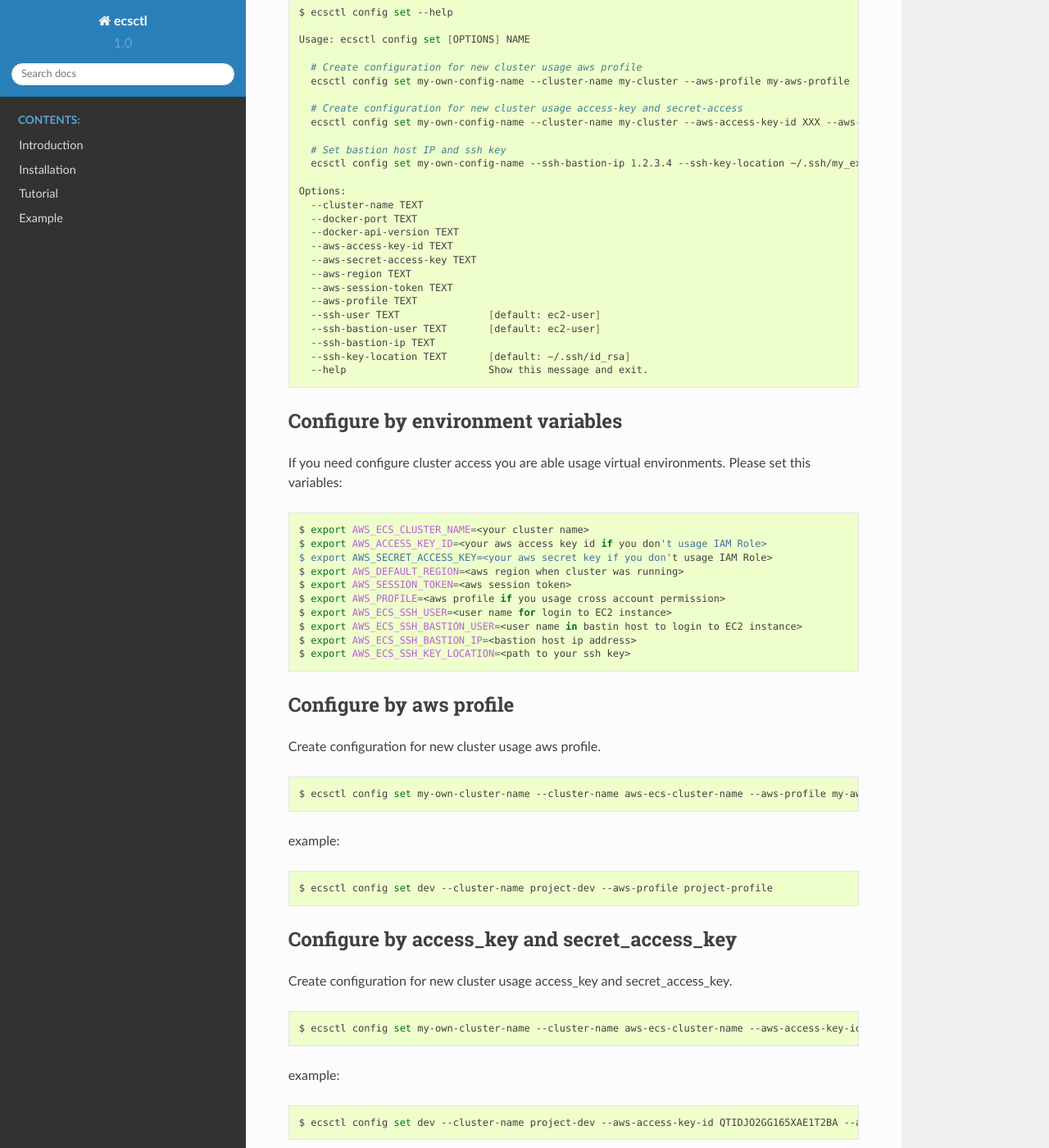
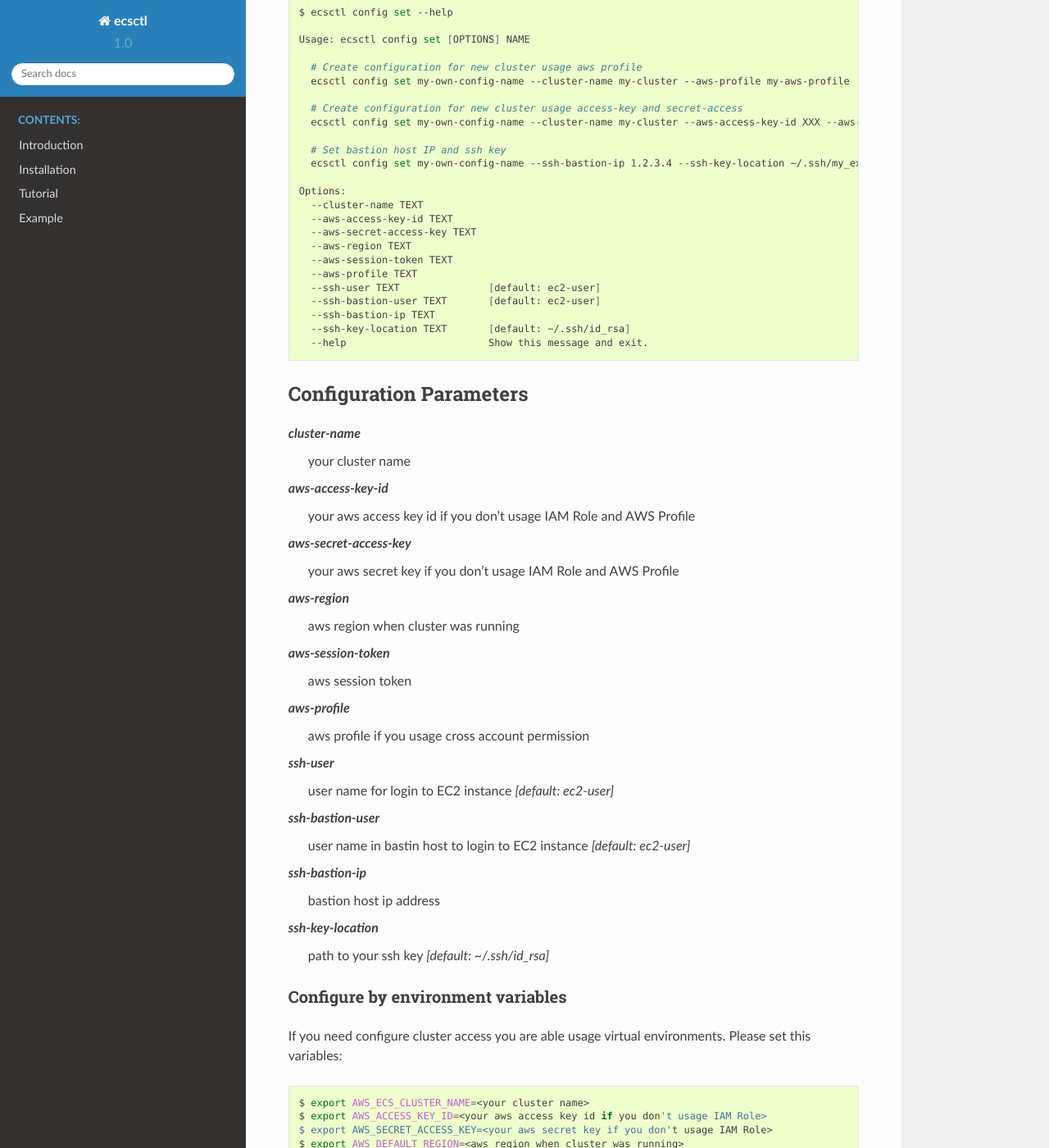
Before and after one commit to witold-gren/ecsctl, a Sphinx documentation site: the page built from docs/pages/tutorials/configuration.rst, in a window 1280 px wide and 1400 px high, scrolled down 569 px. Shown: the whole window at 82% size. Built offline with Sphinx 7.4.7 and the Read the Docs theme 2.0.0, drawn with Linux system fonts in a browser that asks for light colours; pages that are not in the unit, such as notebooks, are missing from menus.

Commit message:
updated configuration page

```diff
--- a/docs/pages/tutorials/configuration.rst
+++ b/docs/pages/tutorials/configuration.rst
@@ -1,5 +1,6 @@
+*************
 Configuration
-=============
+*************
 
 You must have the necessary privileges to configure the cluster. Also some functionality need extra privileges to work correctly.
 This tutorial not cover this functionality (AWS IAM Roles). For the future we will prepare example IAM Roles to get access
@@ -39,8 +40,6 @@ If you need see all parameter and many examples show help in set parameter.
 
     Options:
       --cluster-name TEXT
-      --docker-port TEXT
-      --docker-api-version TEXT
       --aws-access-key-id TEXT
       --aws-secret-access-key TEXT
       --aws-region TEXT
@@ -53,8 +52,42 @@ If you need see all parameter and many examples show help in set parameter.
       --help                        Show this message and exit.
 
 
+Configuration Parameters
+^^^^^^^^^^^^^^^^^^^^^^^^
+
+*cluster-name*
+    your cluster name
+
+*aws-access-key-id*
+    your aws access key id if you don't usage IAM Role and AWS Profile
+
+*aws-secret-access-key*
+    your aws secret key if you don't usage IAM Role and AWS Profile
+
+*aws-region*
+    aws region when cluster was running
+
+*aws-session-token*
+    aws session token
+
+*aws-profile*
+    aws profile if you usage cross account permission
+
+*ssh-user*
+    user name for login to EC2 instance `[default: ec2-user]`
+
+*ssh-bastion-user*
+    user name in bastin host to login to EC2 instance `[default: ec2-user]`
+
+*ssh-bastion-ip*
+    bastion host ip address
+
+*ssh-key-location*
+    path to your ssh key `[default: ~/.ssh/id_rsa]`
+
+
 Configure by environment variables
-----------------------------------
+==================================
 
 If you need configure cluster access you are able usage virtual environments. Please set this variables:
 
@@ -73,7 +106,7 @@ If you need configure cluster access you are able usage virtual environments. Pl
 
 
 Configure by aws profile
-------------------------
+========================
 
 Create configuration for new cluster usage aws profile.
 
@@ -89,7 +122,7 @@ example:
 
 
 Configure by access_key and secret_access_key
----------------------------------------------
+=============================================
 
 Create configuration for new cluster usage access_key and secret_access_key.
 
@@ -105,7 +138,7 @@ example:
 
 
 Configure other parameters
---------------------------
+==========================
 
 This parameters is necessary if you need usage `exec` command to connect with you docker. By default `ecsctl` also configure other parameters:
 
@@ -127,7 +160,7 @@ If you need set extra parameters also usage this configuration:
 
 
 Check configuration
--------------------
+===================
 
 After finish configuration your cluster check that everything was set correctly:
 
@@ -194,7 +227,7 @@ Also your ar able check where is your configuration file if you need create back
 
 
 Switch cluster
---------------
+==============
 
 Last option is change context between clusters. The following command changes the context to a current cluster:
 
```
